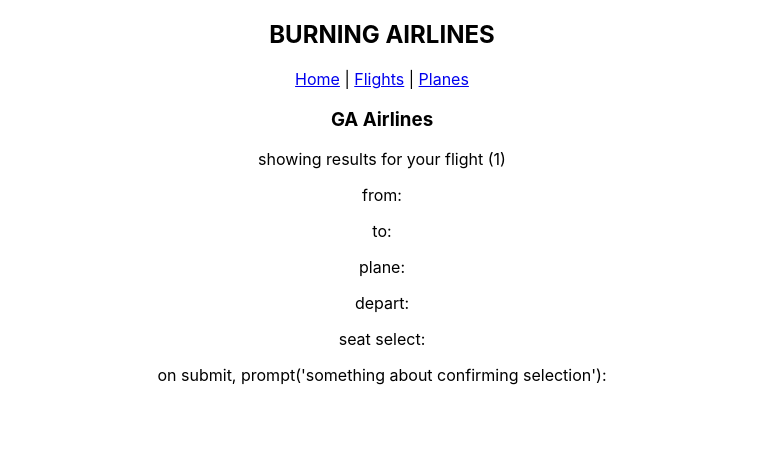
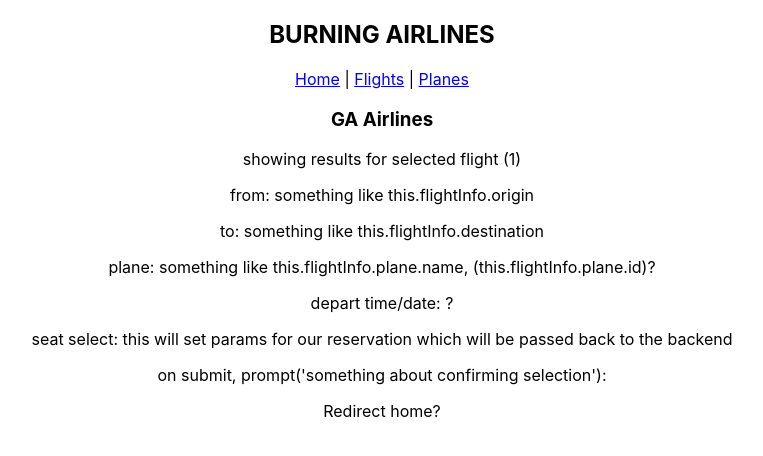
Before and after one commit to thelorddoyle/burning-airlines-front-end, a React (Create React App) app: page /#/flights/1 in a window 1280 px wide. Shown: the top 456 px of the page, without its empty margins (258-1021 px from the left). Built offline with nearby package versions, Linux system fonts and the light colour scheme.

Commit message:
added notes to flight show path

```diff
--- a/src/components/FlightSearch.js
+++ b/src/components/FlightSearch.js
@@ -3,19 +3,19 @@ import React, { Component } from 'react';
 class FlightSearch extends Component {
 
     state = {
-        flightInfo: [], // from backend
+        flightInfo: [], // from backend.
         loading: false,
         error: null
     }
 
     componentDidMount(){
-        // this will call showFlightInfo()
-        console.log(this.props.match.params.id)
+        // this will call showFlightInfo() with:
+        // this.showFlightInfo(this.props.match.params.id)
     }
 
-    showFlightInfo(){
+    showFlightInfo(flightNo){
         this.setState({ loading: true });
-        // this will pull from backend and push into flightInfo
+        // this will pull from backend and push into this.state.flightInfo array
     }
 
 
@@ -25,15 +25,22 @@ class FlightSearch extends Component {
           }
         return (
             <div>
-                <p>showing results for your flight ({this.props.match.params.id})</p>
-                <p>from: </p>
-                <p>to: </p>
-                <p>plane: </p>
-                <p>depart: </p>
-                <p>seat select: </p>
+                {
+                this.state.loading
+                ?
+                <p>Loading results...</p>
+                :
+                <div className="bookFlight">
+                <p>showing results for selected flight ({this.props.match.params.id})</p>
+                <p>from: something like this.flightInfo.origin </p>
+                <p>to: something like this.flightInfo.destination</p>
+                <p>plane: something like this.flightInfo.plane.name, (this.flightInfo.plane.id)?</p>
+                <p>depart time/date: ?</p>
+                <p>seat select: this will set params for our reservation which will be passed back to the backend</p>
                 <p>on submit, prompt('something about confirming selection'): </p>
-
-
+                <p>Redirect home?</p>
+                </div>
+                }
             </div>
         );
     }
--- a/src/components/Flights.js
+++ b/src/components/Flights.js
@@ -6,11 +6,11 @@ class Flights extends React.Component {
         flightSelect: '',
     }
     handleInput = (ev) => {
-        this.setState({ flightSelect: ev.target.value });
+        this.setState({ flightSelect: ev.target.value }); // sets state
     }
 
     handleSelection = (ev) => {
-        this.props.history.push(`/flights/${(this.state.flightSelect)}`)
+        this.props.history.push(`/flights/${(this.state.flightSelect)}`) // adds to history (url)
     }
 
     render() {
@@ -19,7 +19,7 @@ class Flights extends React.Component {
                 <h1>Flights</h1>
                 <div className="flights">
                     <p>Info about flights goes here:</p>
-                    imagine this is a flight select area:
+                    imagine this is a flight select area. just testing prop passing
                     <form onSubmit={ this.handleSelection }>
                     <input type="text" onChange={ this.handleInput } />
                     </form>
```
